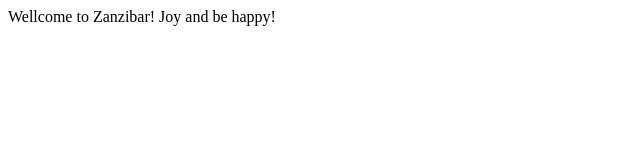
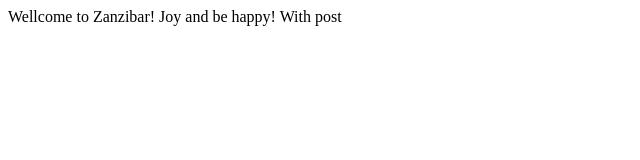
Before and after one commit to Tanya-777/ginevskaya.github.io, a plain HTML site: page index.html in a window 1280 px wide. Shown: the full height of the page, 0-640 px from the left. Drawn offline with Linux system fonts and the light colour scheme.

Commit message:
Update index.html

```diff
--- a/index.html
+++ b/index.html
@@ -11,6 +11,6 @@
 <!-- /Subscription Form -->
   </head>
   <body>
-    Wellcome to Zanzibar! Joy and be happy!
+    Wellcome to Zanzibar! Joy and be happy! With post
   </body>
 </html>
```
